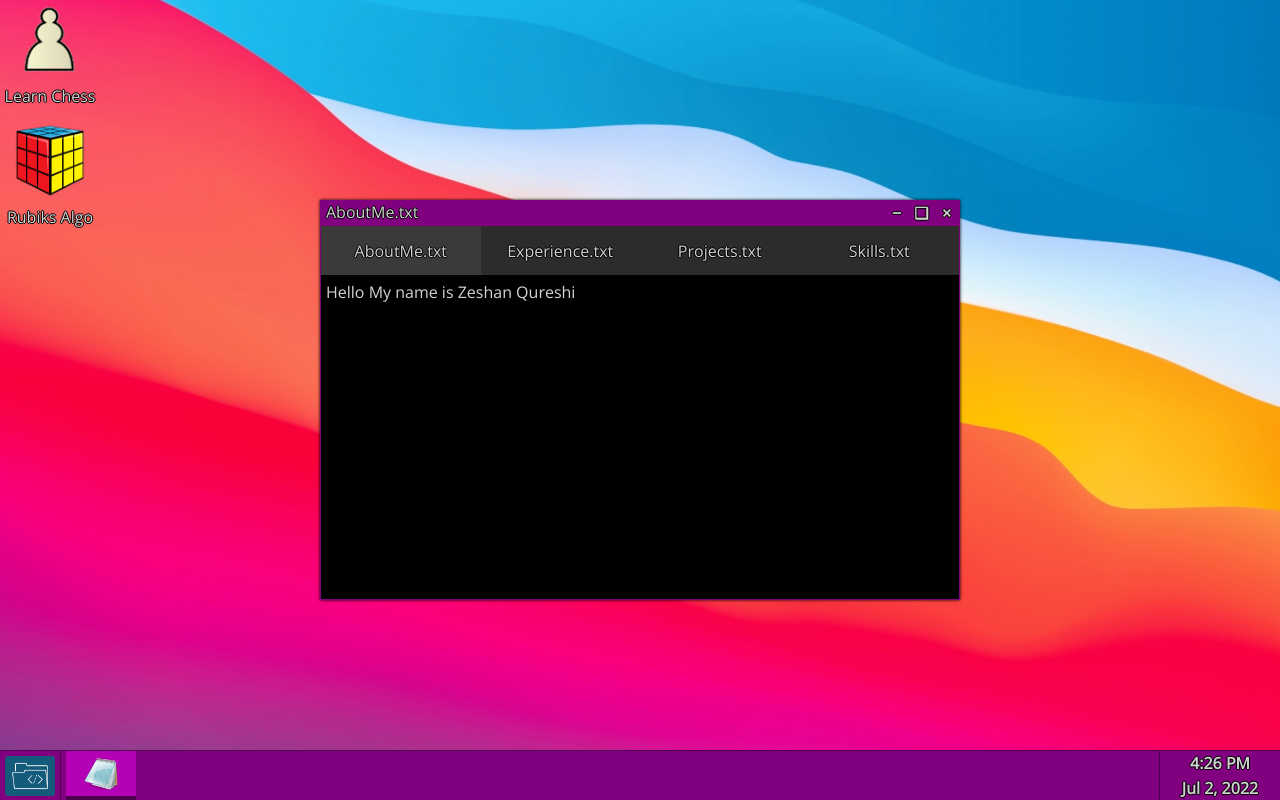
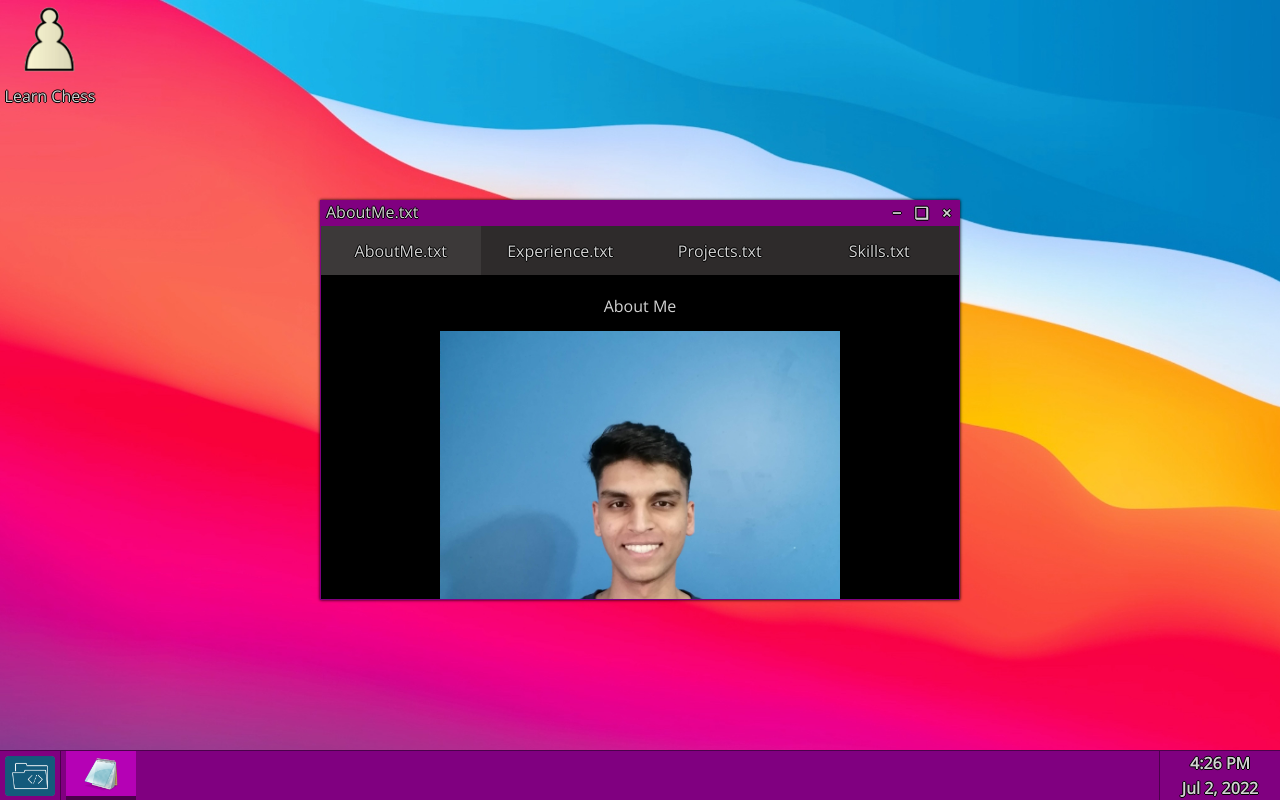
Before and after one commit to ZeshanQureshi/zeshan-os, a Vue app: page / in a window 1280 px wide. Both pictures are taken after a click on the element 101 px from the left and 773 px from the top of the page. Built offline with nearby package versions, Linux system fonts and the light colour scheme.

Commit message:
Added About Me Page

```diff
--- a/src/App.vue
+++ b/src/App.vue
@@ -3,10 +3,12 @@
     <img src="../public/learn-chess.png">
     <h2>Learn Chess</h2>
   </div>
+  <!--
   <div class="desktop-app"  @click="toggleRubiks" @dblclick="openRubiks" :class='{ "desktop-app-click": showRubiks }' v-click-outside="rubiksClickOut" ondragstart="return false" ondrop="return false">
     <img src="../public/rubiks-algo.png">
     <h2>Rubiks Algo</h2>
   </div>
+  -->
 
   <div v-show='windowState == "Open"' class="window animate__fadeInUp" :class='{ "window-full": windowSize == "Full" }' ref="draggableContainer" id="draggable-container">
     <div class="window-menu">
@@ -25,8 +27,31 @@
     </div>
     <div class="window-content">
       <div v-if="fileName == 'AboutMe.txt'">
-        Hello My name is Zeshan Qureshi
+        <div class="window-text-header">
+          About Me
+        </div>
+        <div class="window-image">
+          <img class="window-image-me" src="../public/me.jpg">
+        </div>
+        <div class="window-text">
+          <ul class="window-align-list">
+            <li>👋 Hi, I’m Zeshan</li>
+            <li>🗺️ I live in Toronto, Ontario</li>
+            <li>🏫 I'm a Mechanical Engineering student at the University of Waterloo</li>
+            <li>📚 I have finished my 2nd year</li>
+            <li>💼 I am currently working at AutoVerify as a Software Developer</li>
+            <li>👀 I am interested in Software Development</li>
+            <li>🌱 I am currently learning Object Oriented Programming</li>
+            <li>📫 I can be contacted at <a href="mailto:z22qures@gmail.com?subject=Hello!" target="_blank">z22qures@gmail.com</a></li>
+          </ul>
+        </div>
 
+        <div class="window-text">
+          <ul class="window-align-list">
+            <li>LinkedIn: <a href="https://www.linkedin.com/in/zeshanq/" target="_blank">LinkedIn.com/in/ZeshanQ/</a></li>
+            <li>GitHub: <a href="https://github.com/ZeshanQureshi" target="_blank">GitHub.com/ZeshanQureshi</a></li>
+          </ul>
+        </div>
       </div>
       <div v-else-if="fileName == 'Experience.txt'">
         Experience
@@ -334,6 +359,10 @@ h6:hover {
   background-color: blueviolet;
 }
 
+ul {
+  list-style-type: square;
+}
+
 .window-close:hover {
   background-color: red;
 }
@@ -351,6 +380,38 @@ h6:hover {
   -webkit-box-shadow: 0 0 3px black;
   box-shadow: 0 0 3px black;
   z-index: 10;
+}
+
+.window-text-header {
+  width: 100%;
+  line-height: 50px;
+  text-align: center;
+}
+
+.window-image {
+  width: 100%;
+  padding: 0 40px 0 40px;
+  box-sizing: border-box;
+}
+
+.window-text {
+  margin-top: 30px;
+  width: 100%;
+  text-align: center;
+}
+
+.window-image-me {
+  max-height: 400px;
+  max-width: 400px;
+
+  display: block;
+  margin-left: auto;
+  margin-right: auto;
+}
+
+.window-align-list {
+  display: inline-block;
+  text-align: left;
 }
 
 .window-full {
@@ -390,6 +451,9 @@ h6:hover {
   box-sizing: border-box;
   background-color: rgb(46, 43, 43);
   border-bottom: 1px black solid;
+  text-overflow: "----";
+  white-space: nowrap;
+  overflow: hidden;
 }
 
 .window-menu-content-label:hover {
@@ -561,4 +625,8 @@ h6:hover {
   background-color: rgb(181, 1, 181);
 }
 
+@media only screen and (max-width: 600px) {
+
+}
+
 </style>
```
Also changed, not shown: public/me.jpg (added).
